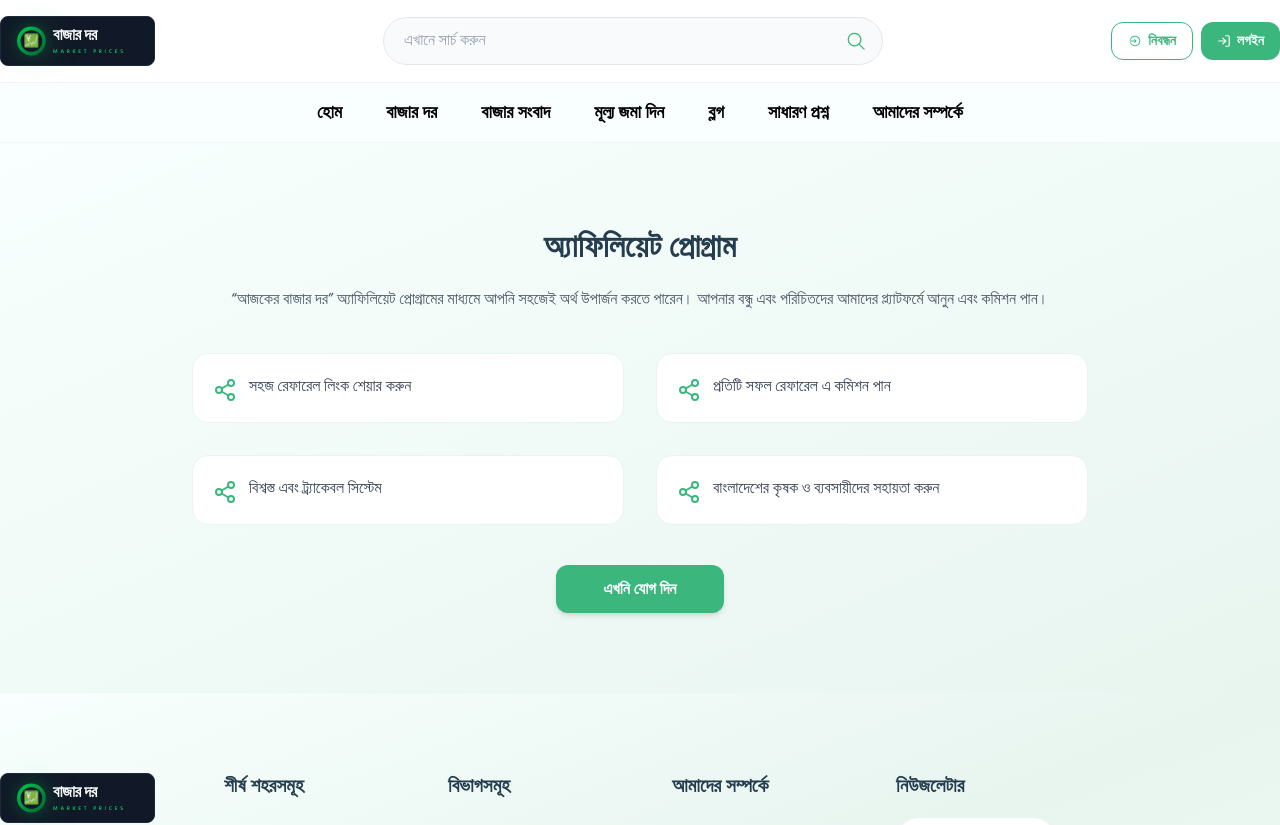
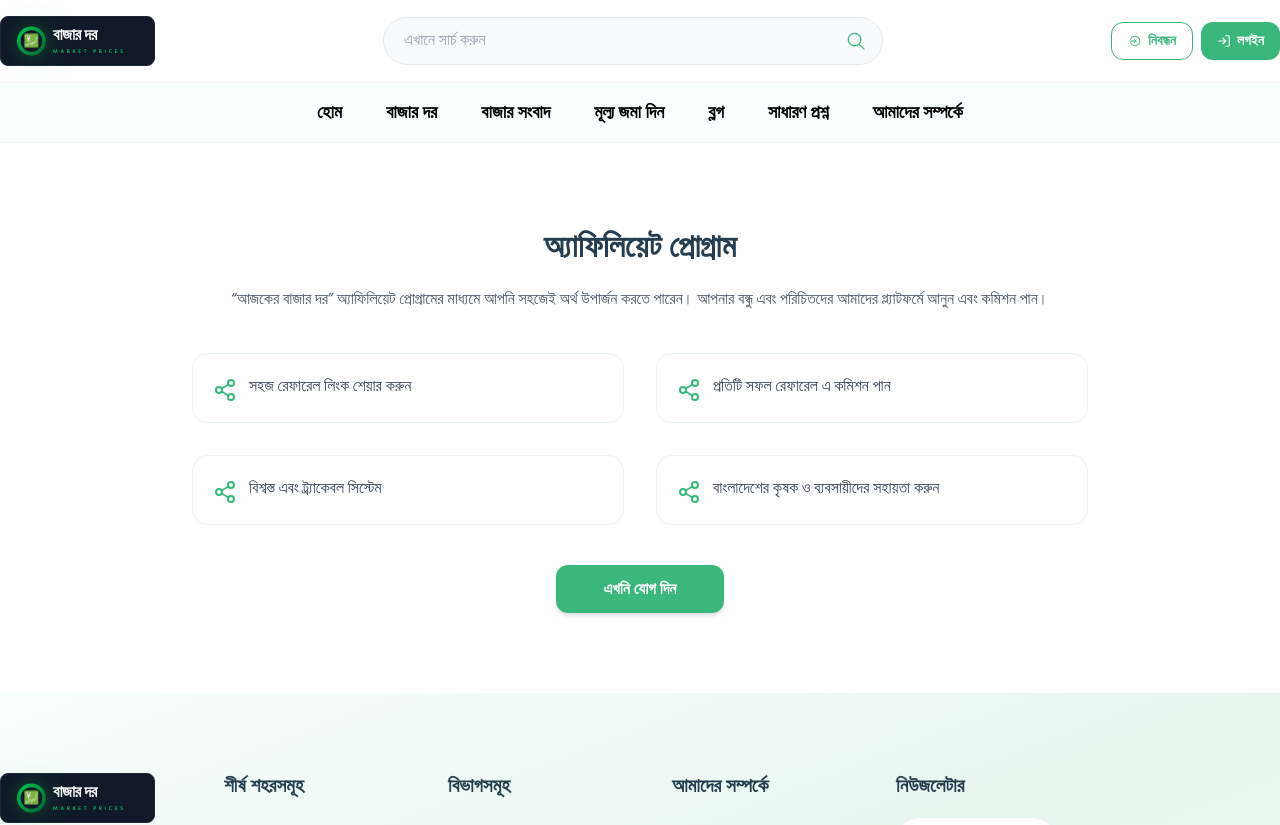
Before and after one commit to basudevkumer/BazarDor-Live, a React (Vite) app: page /affiliate-program in a window 1280 px wide. Shown: the top 825 px of the page. Built offline with nearby package versions, Linux system fonts and the light colour scheme.

Commit message:
refactor :  in AffiliateComp comonent remove bg color

```diff
--- a/src/components/affilate/AffilateComp.jsx
+++ b/src/components/affilate/AffilateComp.jsx
@@ -11,7 +11,7 @@ const AffiliateComp = () => {
   ];
 
   return (
-    <section className="py-10 sm:py-14 md:py-16 lg:py-20 bg-gradient-to-br from-[#f8fffe] to-[#e8f5ef]">
+    <section className="py-10 sm:py-14 md:py-16 lg:py-20 ">
       <Container>
         <div className="px-4 sm:px-6 md:px-0 max-w-4xl mx-auto text-center">
 
```
